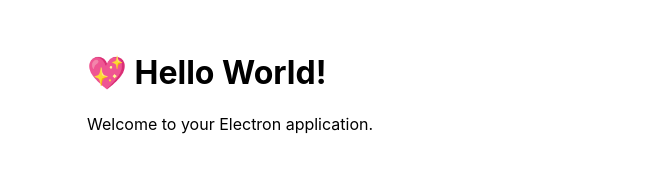
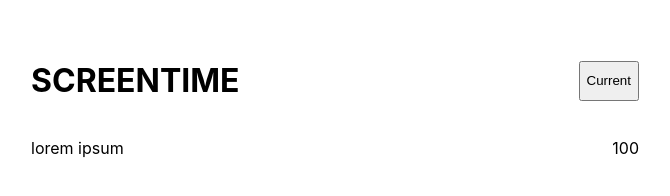
Before and after one commit to SrutavTarun/Electron_JS, an Electron app: page task_auto/src/index.html in a window 800 px wide. Shown: the whole page, without its empty margins (9-679 px from the left). Drawn offline with Linux system fonts and the light colour scheme.

Commit message:
updating progress

```diff
--- /dev/null
+++ b/package.json
@@ -0,0 +1,5 @@
+{
+  "dependencies": {
+    "chrome-extensions-api": "^1.0.1"
+  }
+}
--- a/task_auto/package.json
+++ b/task_auto/package.json
@@ -18,6 +18,8 @@
   },
   "license": "MIT",
   "dependencies": {
+    "chrome-aws-lambda": "^10.1.0",
+    "chrome-extensions-api": "^1.0.1",
     "electron-squirrel-startup": "^1.0.0"
   },
   "devDependencies": {
--- a/task_auto/src/index.css
+++ b/task_auto/src/index.css
@@ -1,7 +1,30 @@
 body {
-  font-family: -apple-system, BlinkMacSystemFont, 'Segoe UI', Roboto, Helvetica,
+  font-family: -apple-system, BlinkMacSystemFont, "Segoe UI", Roboto, Helvetica,
     Arial, sans-serif;
-  margin: auto;
+  /* margin: auto; */
   max-width: 38rem;
   padding: 2rem;
 }
+
+.head {
+  display: flex;
+}
+
+.current {
+  margin-left: auto;
+  height: 3em;
+  align-self: center;
+}
+
+.main {
+  display: flex;
+  flex-direction: column;
+}
+
+.block {
+  display: flex;
+}
+
+.time {
+  margin-left: auto;
+}
--- a/task_auto/src/index.html
+++ b/task_auto/src/index.html
@@ -4,9 +4,18 @@
     <meta charset="UTF-8" />
     <title>Hello World!</title>
     <link rel="stylesheet" href="index.css" />
+    <script defer type="module" src="render.js"></script>
   </head>
   <body>
-    <h1>💖 Hello World!</h1>
-    <p>Welcome to your Electron application.</p>
+    <div class="head">
+      <h1 class="title">SCREENTIME</h1>
+      <button class="current">Current</button>
+    </div>
+    <div class="main">
+      <div class="block">
+        <p class="tab">lorem ipsum</p>
+        <p class="time">100</p>
+      </div>
+    </div>
   </body>
 </html>
```
Also changed, not shown: task_auto/src/index.js (+59 -1 lines), task_auto/src/render.js (added, +17 -0 lines), 2 other files.
